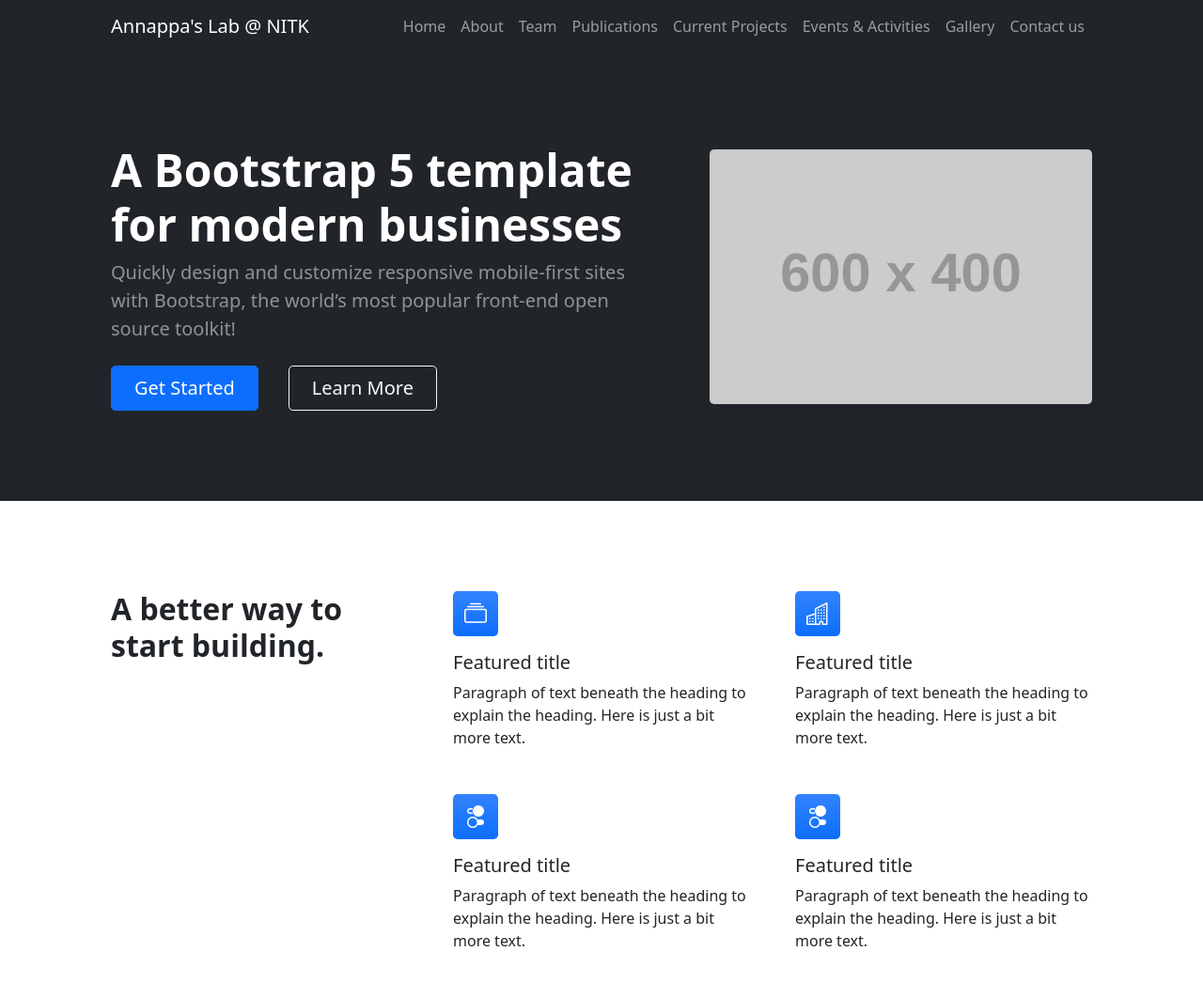
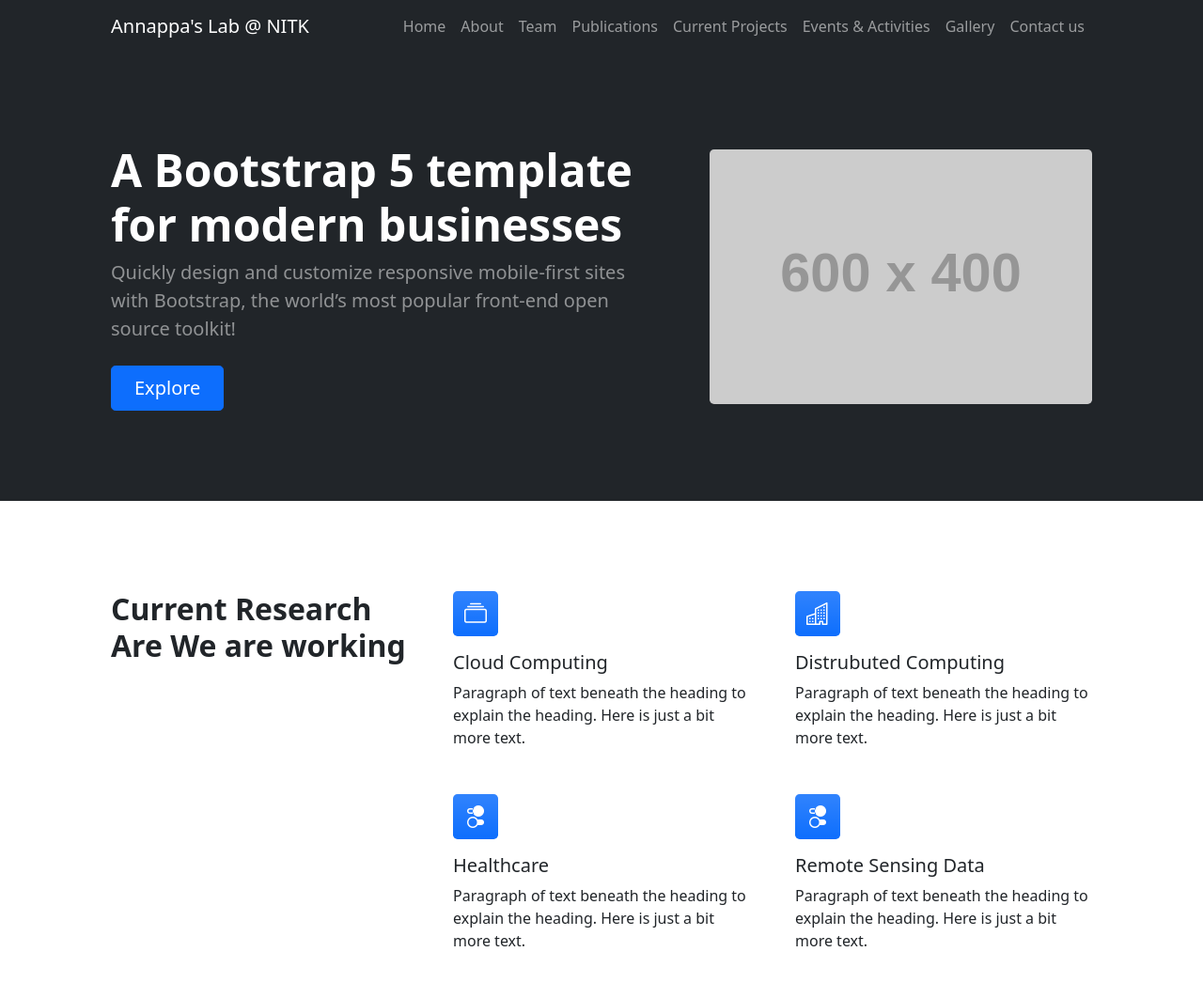
Before and after one commit to sachugowda/nitklabwebsite, a plain HTML site: page index.html in a window 1280 px wide. Shown: the top 1046 px of the page at 94% size. Drawn offline with nearby package versions, Linux system fonts and the light colour scheme; placeholder pictures from the web are drawn by us.

Commit message:
Update index.html

```diff
--- a/index.html
+++ b/index.html
@@ -44,8 +44,8 @@
                                 <h1 class="display-5 fw-bolder text-white mb-2">A Bootstrap 5 template for modern businesses</h1>
                                 <p class="lead fw-normal text-white-50 mb-4">Quickly design and customize responsive mobile-first sites with Bootstrap, the world’s most popular front-end open source toolkit!</p>
                                 <div class="d-grid gap-3 d-sm-flex justify-content-sm-center justify-content-xl-start">
-                                    <a class="btn btn-primary btn-lg px-4 me-sm-3" href="#features">Get Started</a>
-                                    <a class="btn btn-outline-light btn-lg px-4" href="#!">Learn More</a>
+                                    <a class="btn btn-primary btn-lg px-4 me-sm-3" href="#">Explore</a>
+
                                 </div>
                             </div>
                         </div>
@@ -57,27 +57,27 @@
             <section class="py-5" id="features">
                 <div class="container px-5 my-5">
                     <div class="row gx-5">
-                        <div class="col-lg-4 mb-5 mb-lg-0"><h2 class="fw-bolder mb-0">A better way to start building.</h2></div>
+                        <div class="col-lg-4 mb-5 mb-lg-0"><h2 class="fw-bolder mb-0">Current Research Are We are working</h2></div>
                         <div class="col-lg-8">
                             <div class="row gx-5 row-cols-1 row-cols-md-2">
                                 <div class="col mb-5 h-100">
                                     <div class="feature bg-primary bg-gradient text-white rounded-3 mb-3"><i class="bi bi-collection"></i></div>
-                                    <h2 class="h5">Featured title</h2>
+                                    <h2 class="h5">Cloud Computing</h2>
                                     <p class="mb-0">Paragraph of text beneath the heading to explain the heading. Here is just a bit more text.</p>
                                 </div>
                                 <div class="col mb-5 h-100">
                                     <div class="feature bg-primary bg-gradient text-white rounded-3 mb-3"><i class="bi bi-building"></i></div>
-                                    <h2 class="h5">Featured title</h2>
+                                    <h2 class="h5">Distrubuted Computing</h2>
                                     <p class="mb-0">Paragraph of text beneath the heading to explain the heading. Here is just a bit more text.</p>
                                 </div>
                                 <div class="col mb-5 mb-md-0 h-100">
                                     <div class="feature bg-primary bg-gradient text-white rounded-3 mb-3"><i class="bi bi-toggles2"></i></div>
-                                    <h2 class="h5">Featured title</h2>
+                                    <h2 class="h5">Healthcare</h2>
                                     <p class="mb-0">Paragraph of text beneath the heading to explain the heading. Here is just a bit more text.</p>
                                 </div>
                                 <div class="col h-100">
                                     <div class="feature bg-primary bg-gradient text-white rounded-3 mb-3"><i class="bi bi-toggles2"></i></div>
-                                    <h2 class="h5">Featured title</h2>
+                                    <h2 class="h5">Remote Sensing Data</h2>
                                     <p class="mb-0">Paragraph of text beneath the heading to explain the heading. Here is just a bit more text.</p>
                                 </div>
                             </div>
```
